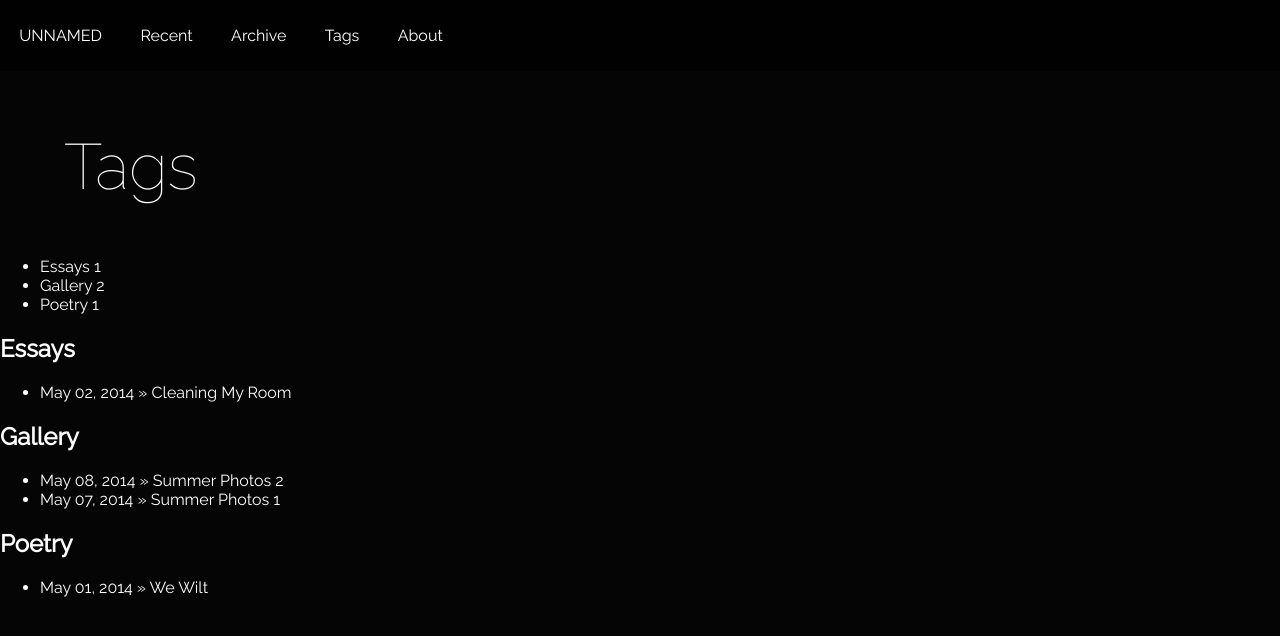
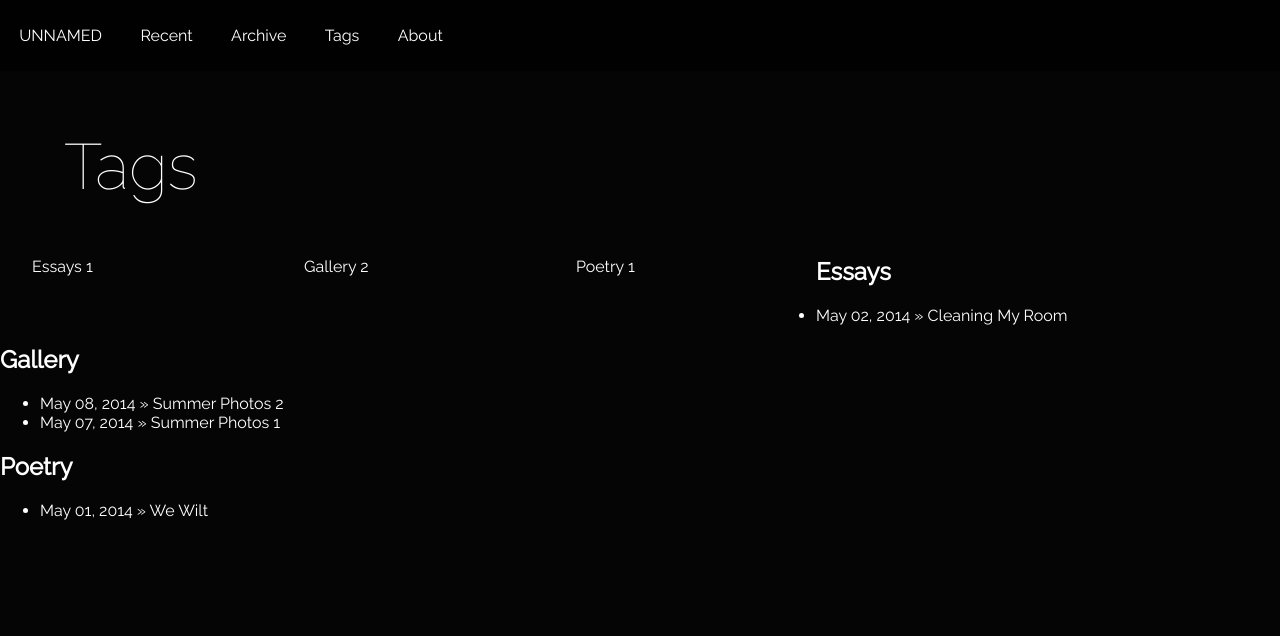
Before and after one commit to jk5228/unnamed, a Jekyll site: the page built from index.html, in a window 1280 px wide and 900 px high, scrolled down 2841 px. Shown: the top 636 px of the window. Built offline with Jekyll 4.4.1, drawn with Linux system fonts in a browser that asks for light colours; Markdown is read by kramdown in place of the engine named in the settings.

```diff
--- a/index.html
+++ b/index.html
@@ -366,13 +366,12 @@
 		{% capture site_tags %}{% for tag in site.tags %}{{ tag | first }}{% unless forloop.last %},{% endunless %}{% endfor %}{% endcapture %}
 		{% assign tag_words = site_tags | split:',' | sort %}
 
-		<div id="tags">
-		   <ul class="tag-box inline">
+		<div class="tags">
 		{% for item in (0..site.tags.size) %}{% unless forloop.last %}
 			{% capture this_word %}{{ tag_words[item] | strip_newlines }}{% endcapture %}
-		     <li>{{ this_word }} <span>{{ site.tags[this_word].size }}</span></li>
+			<div class="tag">{{ this_word }} <span>{{ site.tags[this_word].size }}</span></div>
 			{% endunless %}{% endfor %}
-		   </ul>
+		</div>
 
 		{% for item in (0..site.tags.size) %}{% unless forloop.last %}
 		{% capture this_word %}{{ tag_words[item] | strip_newlines }}{% endcapture %}
@@ -383,7 +382,6 @@
 		{% endif %}{% endfor %}
 		</ul>
 		{% endunless %}{% endfor %}
-		 </div>
 	</div>
 	<div class="content" id="about-div">
 		<p></p>
--- a/main.css
+++ b/main.css
@@ -217,6 +217,13 @@
 .date {
 	font-weight: 300;
 }
-#gallery-full {
-
+.tag {
+	position: relative;
+	width: 15em;
+	float: left;
+	color: white;
+	margin: 0%;
+	padding: 0%;
+	margin-bottom: 2em;
+	margin-left: 2em;
 }
```
Lines whose indentation alone changed are shown as unchanged.
